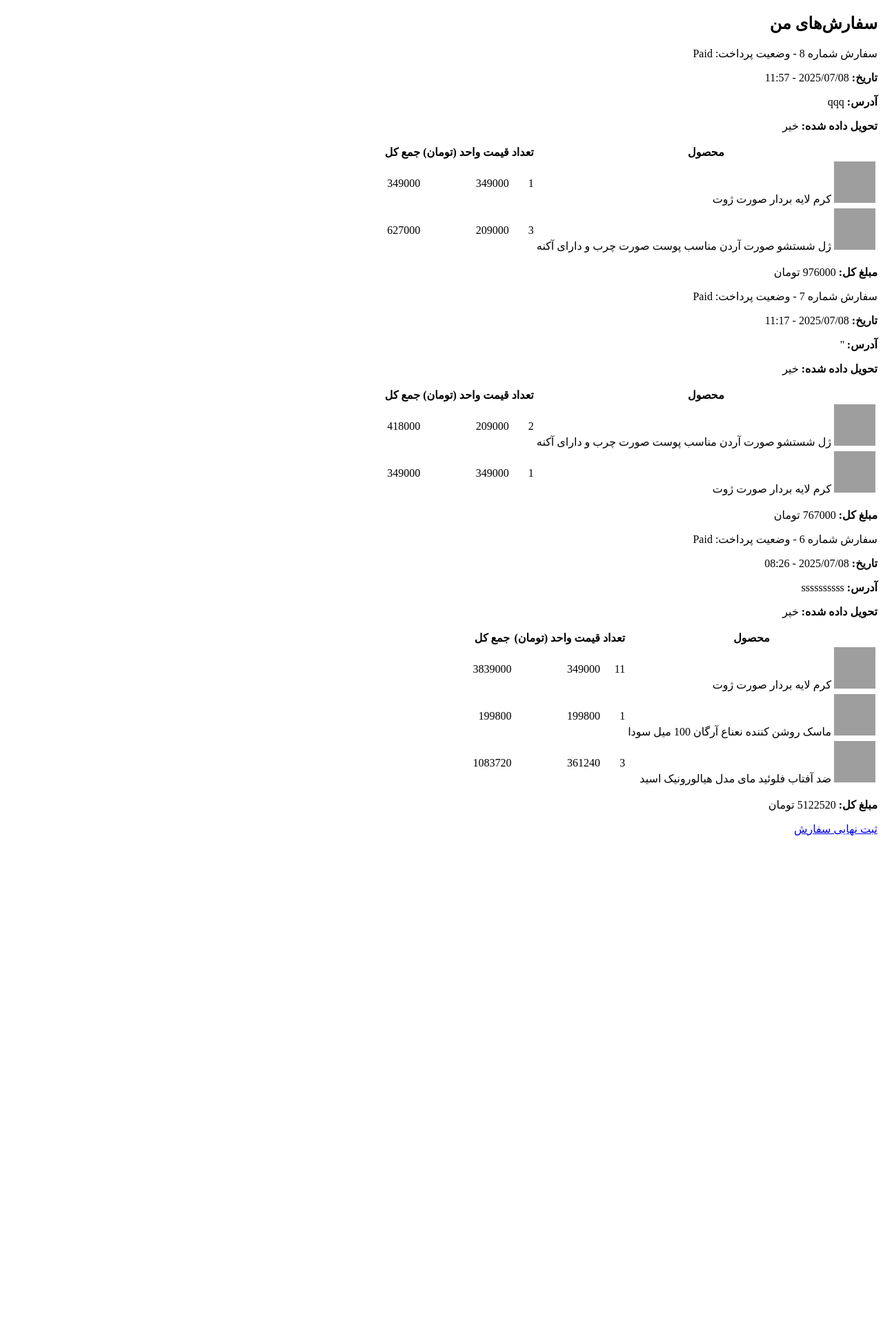
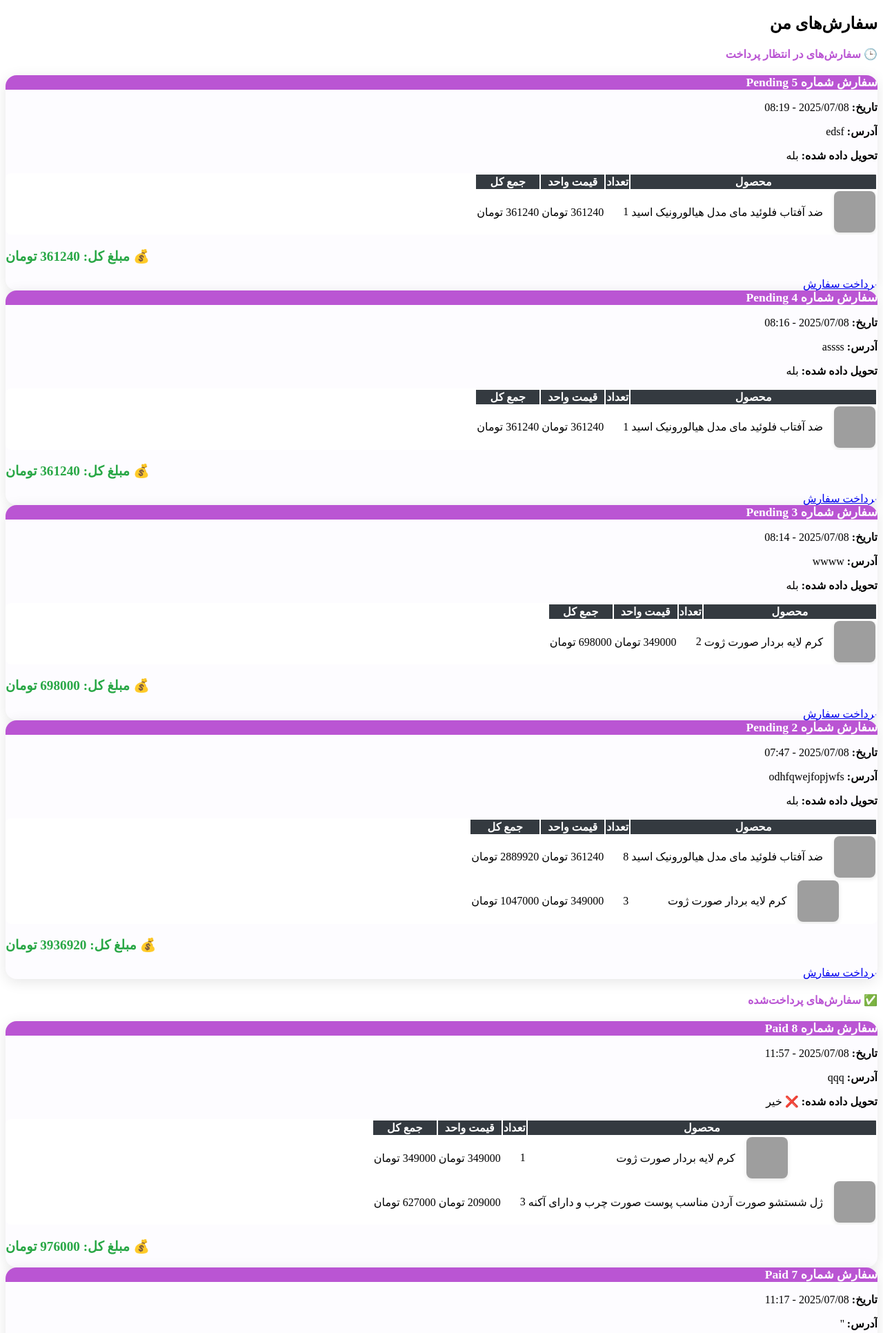
Before and after one commit to SaraKazemzadeAttar/OnlineShop_with_Django, a Django app: page /cart/ in a window 1280 px wide. Shown: the top 1932 px of the page at 69% size. Before the commit the page ends 1211 px from the top, so only its background shows below. Run offline with Django 5.2, Linux system fonts and the light colour scheme; a user stored in the database is signed in; data comes from the database, SQL or seed files in the repository; both versions use the stored data as it was after the commit; grey boxes are pictures that could not be loaded.

Commit message:
separate the paid and unpaid products

```diff
--- /dev/null
+++ b/Order/static/order_style.css
@@ -0,0 +1,50 @@
+
+.order-card {
+    border: none;
+    border-radius: 1rem;
+    box-shadow: 0 4px 20px rgba(0, 0, 0, 0.1);
+    overflow: hidden;
+    background-color: #fdfcff;
+}
+
+.order-card .card-header {
+    background: mediumorchid;
+    color: white;
+    font-weight: bold;
+    font-size: 1.1rem;
+}
+
+.colored_title {
+    color: mediumorchid;
+    font-weight: bold;
+}
+
+.order-card .product-info {
+    display: flex;
+    align-items: center;
+    gap: 1rem;
+    justify-content: center;
+}
+
+.order-card .product-info img {
+    border-radius: 0.5rem;
+    box-shadow: 0 2px 6px rgba(0,0,0,0.1);
+}
+
+.order-table {
+    background-color: white;
+    border-radius: 0.5rem;
+    overflow: hidden;
+}
+
+.order-table th {
+    background-color: #343a40;
+    color: white;
+}
+
+.order-total {
+    font-size: 1.2rem;
+    font-weight: bold;
+    color: #28a745;
+    text-align: end;
+}
--- a/Order/templates/finalize_order.html
+++ b/Order/templates/finalize_order.html
@@ -1,5 +1,6 @@
 {% extends 'index.html' %}
 {% block content %}
+    <html lang="fa" dir="rtl">
 <div class="container mt-5">
     <h3>ثبت نهایی سفارش</h3>
     <form method="post">
@@ -9,3 +10,4 @@
     </form>
 </div>
 {% endblock %}
+</html>
--- a/Order/templates/order_cart.html
+++ b/Order/templates/order_cart.html
@@ -1,49 +1,26 @@
 {% extends 'index.html' %}
+{% load static %}
 {% block content %}
-    <html lang="fa" dir="rtl">
-<div class="container mt-5">
+<link rel="stylesheet" href="{% static 'order_style.css' %}">
+
+<div class="container mt-5" dir="rtl">
     <h2 class="text-center mb-4">سفارش‌های من</h2>
 
-    {% for order in orders %}
-        <div class="card mb-4 shadow-sm">
-            <div class="card-header bg-darkorchid text-white">
-                سفارش شماره {{ order.id }} - وضعیت پرداخت: {{ order.get_payment_status_display }}
-            </div>
-            <div class="card-body">
-                <p><strong>تاریخ:</strong> {{ order.created_at|date:"Y/m/d - H:i" }}</p>
-                <p><strong>آدرس:</strong> {{ order.address }}</p>
-                <p><strong>تحویل داده شده:</strong> {{ order.delivered|yesno:"بله,خیر" }}</p>
+    {% if pending_orders %}
+    <h4 class="text-center mb-4 colored_title">🕒 سفارش‌های در انتظار پرداخت</h4>
+    {% for order in pending_orders %}
+        {% include 'user_order.html' with order=order %}
+    {% endfor %}
+    {% endif %}
 
-<table class="table table-bordered table-hover align-middle text-center shadow-sm rounded">
-    <thead class="table-dark">
-        <tr>
-            <th scope="col">محصول</th>
-            <th scope="col">تعداد</th>
-            <th scope="col">قیمت واحد (تومان)</th>
-            <th scope="col">جمع کل</th>
-        </tr>
-    </thead>
-    <tbody>
-        {% for item in order.items.all %}
-        <tr>
-            <td class="d-flex align-items-center gap-2">
-                <img src="{{ item.product.image.url }}" alt="{{ item.product.name }}" width="60" height="60" class="rounded shadow-sm border">
-                <span>{{ item.product.name }}</span>
-            </td>
-            <td>{{ item.quantity }}</td>
-            <td>{{ item.price|floatformat:"0" }}</td>
-            <td class="fw-bold text-success">{{ item.total_price|floatformat:"0" }}</td>
-        </tr>
-        {% endfor %}
-    </tbody>
-</table>
+    {% if paid_orders %}
+    <h4 class="text-center mb-4 colored_title">✅ سفارش‌های پرداخت‌شده</h4>
+    {% for order in paid_orders %}
+        {% include 'user_order.html' with order=order %}
+    {% endfor %}
+    {% endif %}
 
+    <a href="{% url 'finalize_order' %}" class="btn btn-success mt-4">ثبت نهایی </a>
 
-                <p class="text-end"><strong>مبلغ کل:</strong>
-                {{ order.total_price|floatformat:"0"}} تومان
-            </div>
-        </div>
-    {% endfor %}
- <a href="{% url 'finalize_order' %}" class="btn btn-success mt-2">ثبت نهایی سفارش</a>
 </div>
 {% endblock %}
--- /dev/null
+++ b/Order/templates/user_order.html
@@ -0,0 +1,50 @@
+<div class="card order-card mb-4" dir="rtl">
+    <div class="card-header d-flex justify-content-between align-items-center">
+        <span> سفارش شماره {{ order.id }}</span>
+        <span class="badge
+            {% if order.payment_status == 'paid' %} bg-success
+            {% elif order.payment_status == 'pending' %} bg-warning text-dark
+            {% else %} bg-danger {% endif %}">
+            {{ order.get_payment_status_display }}
+        </span>
+    </div>
+    <div class="card-body">
+        <p><strong> تاریخ:</strong> {{ order.created_at|date:"Y/m/d - H:i" }}</p>
+        <p><strong> آدرس:</strong> {{ order.address }}</p>
+        <p><strong> تحویل داده شده:</strong> {{ order.delivered|yesno:" بله,❌ خیر" }}</p>
+
+        <div class="table-responsive order-table mt-3">
+            <table class="table table-bordered text-center">
+                <thead>
+                    <tr>
+                        <th>محصول</th>
+                        <th>تعداد</th>
+                        <th>قیمت واحد</th>
+                        <th>جمع کل</th>
+                    </tr>
+                </thead>
+                <tbody>
+                    {% for item in order.items.all %}
+                    <tr>
+                        <td class="product-info">
+                            <img src="{{ item.product.image.url }}" width="60" height="60" alt="{{ item.product.name }}">
+                            <span>{{ item.product.name }}</span>
+                        </td>
+                        <td>{{ item.quantity }}</td>
+                        <td>{{ item.price|floatformat:"0" }} تومان</td>
+                        <td>{{ item.total_price|floatformat:"0" }} تومان</td>
+                    </tr>
+                    {% endfor %}
+                </tbody>
+            </table>
+        </div>
+
+        <p class="order-total mt-3">💰 مبلغ کل: {{ order.total_price|floatformat:"0" }} تومان</p>
+
+        {% if order.payment_status == 'pending' %}
+        <div class="text-end mt-2">
+            <a href="{% url 'order_complete' order.id %}" class="btn btn-outline-primary btn-sm">پرداخت سفارش</a>
+        </div>
+        {% endif %}
+    </div>
+</div>
--- a/Order/views.py
+++ b/Order/views.py
@@ -36,8 +36,15 @@ def add_to_cart(request, product_id):
 
 @login_required
 def order_list_view(request):
-    orders = Order.objects.filter(user=request.user, delivered=False).order_by('-created_at')
-    return render(request, 'order_cart.html', {'orders': orders})
+    all_orders = Order.objects.filter(user=request.user).order_by('-created_at')
+
+    paid_orders = all_orders.filter(payment_status='paid')
+    pending_orders = all_orders.exclude(payment_status='paid')  # pending or failed
+
+    return render(request, 'order_cart.html', {
+        'paid_orders': paid_orders,
+        'pending_orders': pending_orders
+    })
 
 @login_required
 def finalize_order(request):
@@ -63,4 +70,11 @@ def finalize_order(request):
 @login_required
 def order_complete_view(request, order_id):
     order = get_object_or_404(Order, id=order_id, user=request.user)
+
+    if request.method == 'POST':
+        order.payment_status = 'paid'
+        order.save()
+        return render(request, 'payment_success.html', {'order': order})
+
+
     return render(request, 'pay.html', {'order': order})
--- a/home/templates/profile.html
+++ b/home/templates/profile.html
@@ -19,7 +19,7 @@
     <a href="{% url 'change_password' %}" class="btn btn-outline-warning mt-3 ms-2">تغییر رمز عبور</a>
   </form>
 <div>
-    <a href="{% url 'change_password' %}" class="btn btn-outline-warning mt-3 ms-2">تغییر رمز عبور</a>
+    <a href="{% url 'home' %}" class="btn btn-outline-warning mt-3 ms-2">بازگشت به صفحه اصلی</a>
 </div>
 </div>
 {% endblock %}
```
Also changed, not shown: Order/templates/pay.html (+11 -9 lines), Order/templates/payment_success.html (added, +11 -0 lines), home/static/products_style.css (+4 -12 lines), db.sqlite3.
